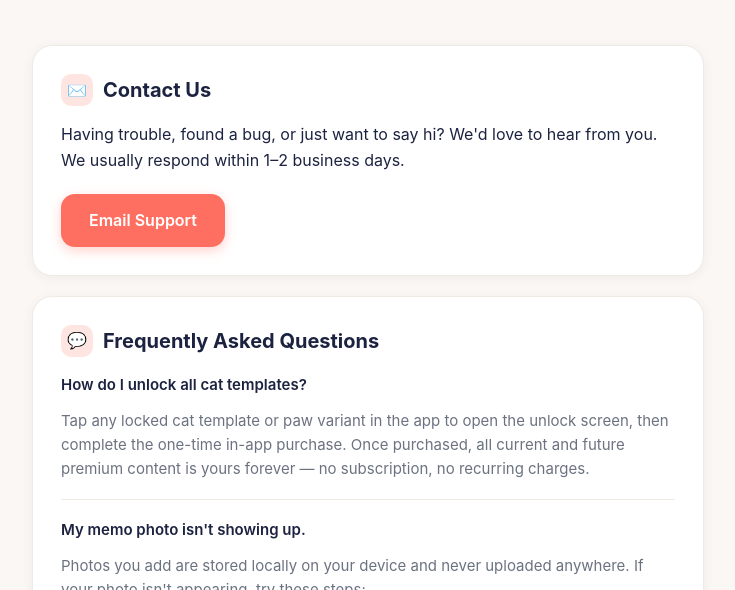
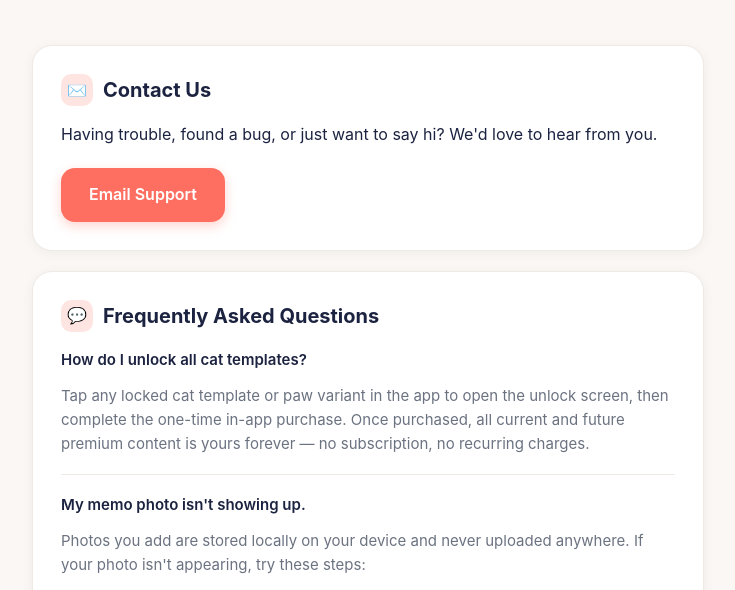
Before and after one commit to Kelvin-Lee-20/purr-cat-memo-app-support, a plain HTML site: page index.html in a window 1280 px wide. Shown: the part 197-787 px from the top of the page, without its empty margins (272-1007 px from the left). Drawn offline with Linux system fonts and the light colour scheme.

Commit message:
Update index.html

```diff
--- a/index.html
+++ b/index.html
@@ -192,7 +192,7 @@
   <div class="card">
     <h2><span class="icon">✉️</span> Contact Us</h2>
     <p>Having trouble, found a bug, or just want to say hi?
-       We'd love to hear from you. We usually respond within 1–2 business days.</p>
+       We'd love to hear from you.</p>
     <a class="contact-btn" href="mailto:waisoft.hk@gmail.com?subject=Purr%20Memo%20Support">
       Email Support
     </a>
```
